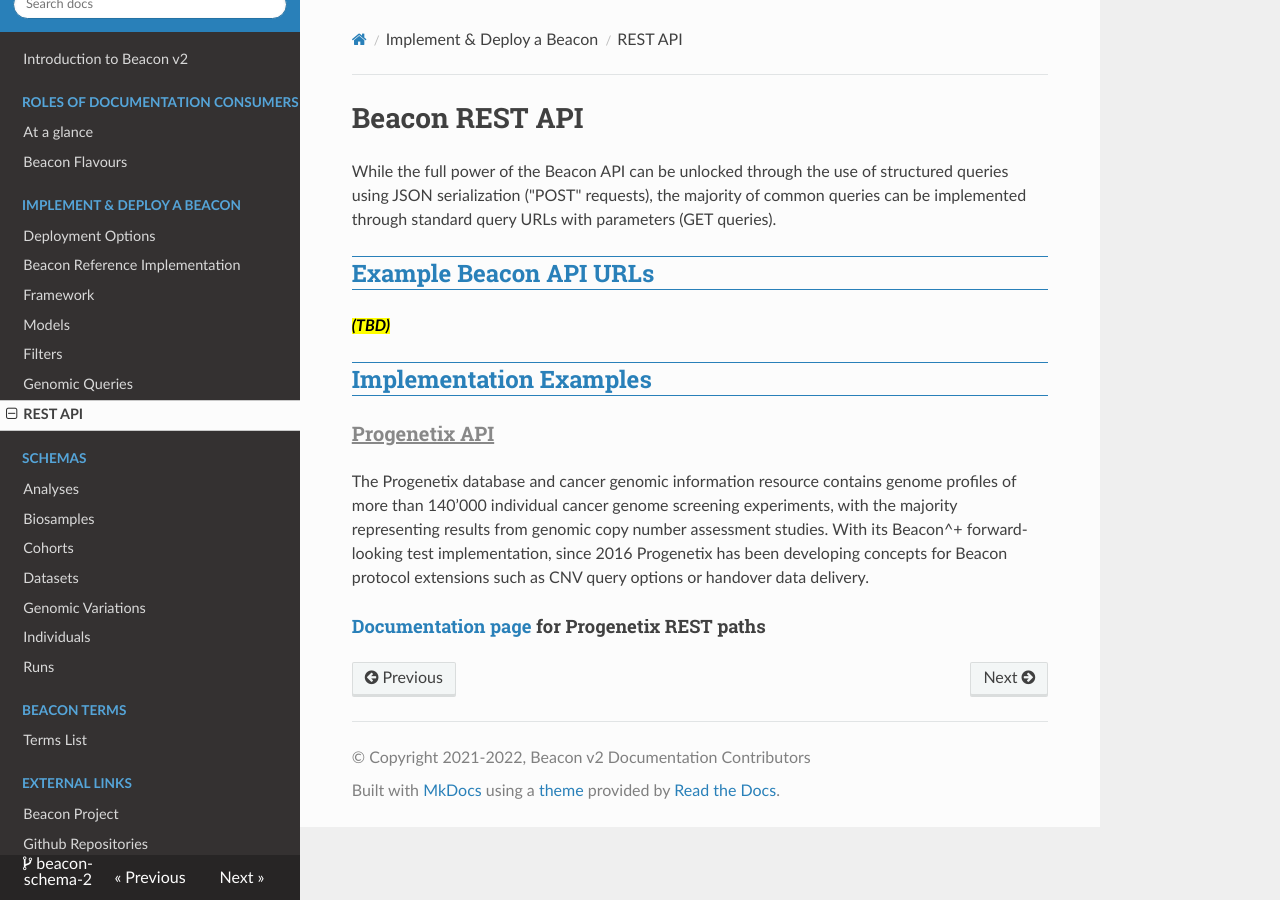
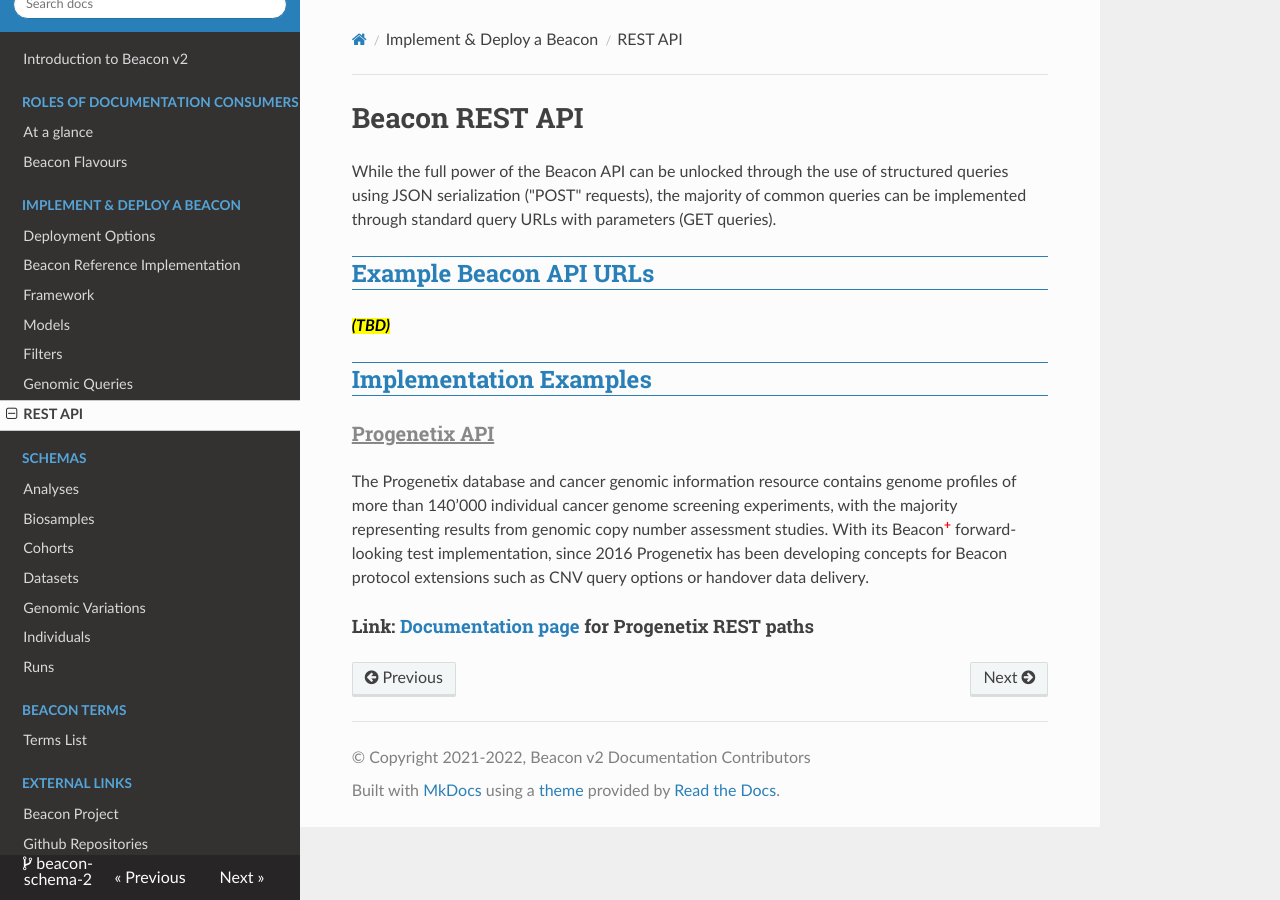
Before and after one commit to ga4gh-beacon/beacon-v2, an MkDocs documentation site: the page built from docs/rest-api.md, in a window 1280 px wide. Built offline with MkDocs 1.6.1, drawn with Linux system fonts in a browser that asks for light colours; nearby versions of some CDN libraries.

Commit message:
Update rest-api.md

```diff
--- a/docs/rest-api.md
+++ b/docs/rest-api.md
@@ -14,8 +14,7 @@ be implemented through standard query URLs with parameters (GET queries).
 
 The Progenetix database and cancer genomic information resource contains genome profiles
 of more than 140’000 individual cancer genome screening experiments, with the majority
-representing results from genomic copy number assessment studies. With its Beacon^+ forward-looking
-test implementation, since 2016 Progenetix has been developing concepts for
-Beacon protocol extensions such as CNV query options or handover data delivery.
+representing results from genomic copy number assessment studies. With its Beacon<span style="color: red; font-weight: 800;"><sup>+</sup></span> forward-looking test implementation, since 2016 Progenetix has been developing
+concepts for Beacon protocol extensions such as CNV query options or handover data delivery.
 
-#### [Documentation page](implementations/org.progenetix.md) for Progenetix REST paths
+#### Link: [Documentation page](implementations/org.progenetix.md) for Progenetix REST paths
```
